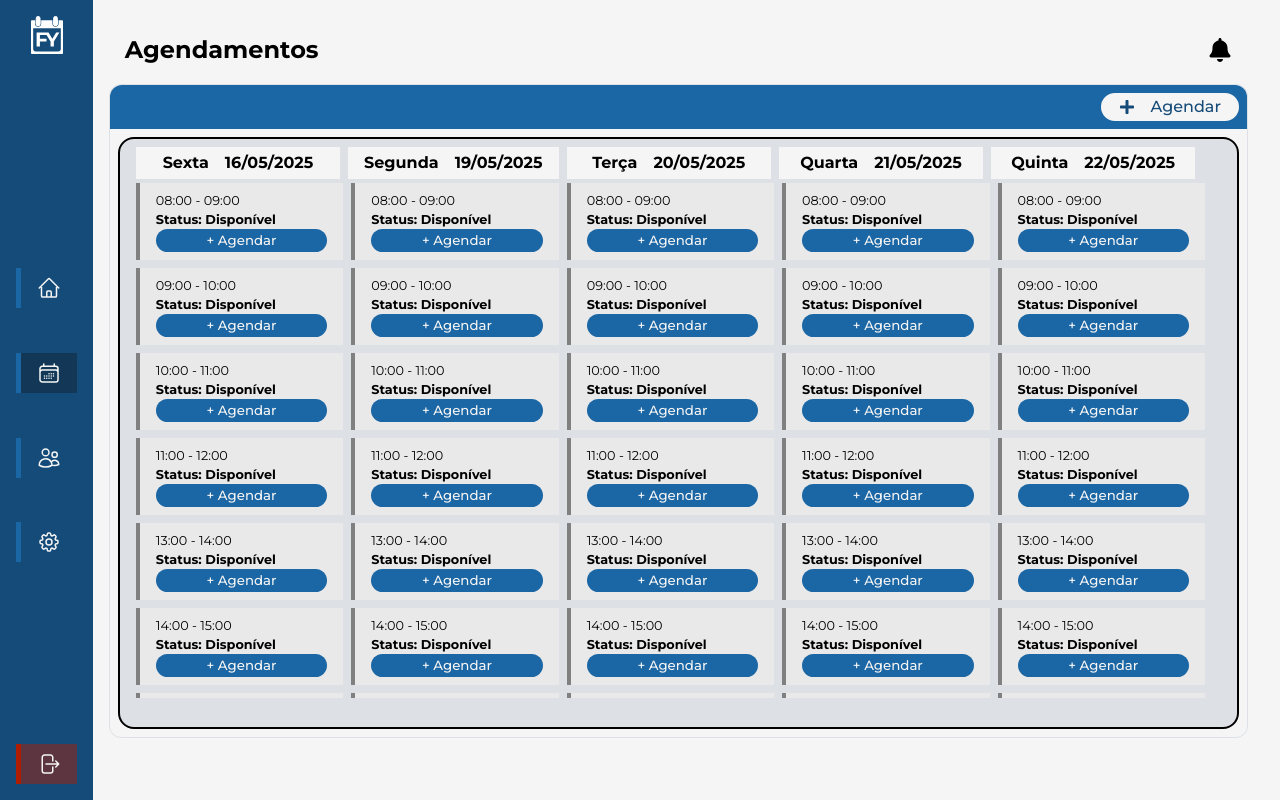
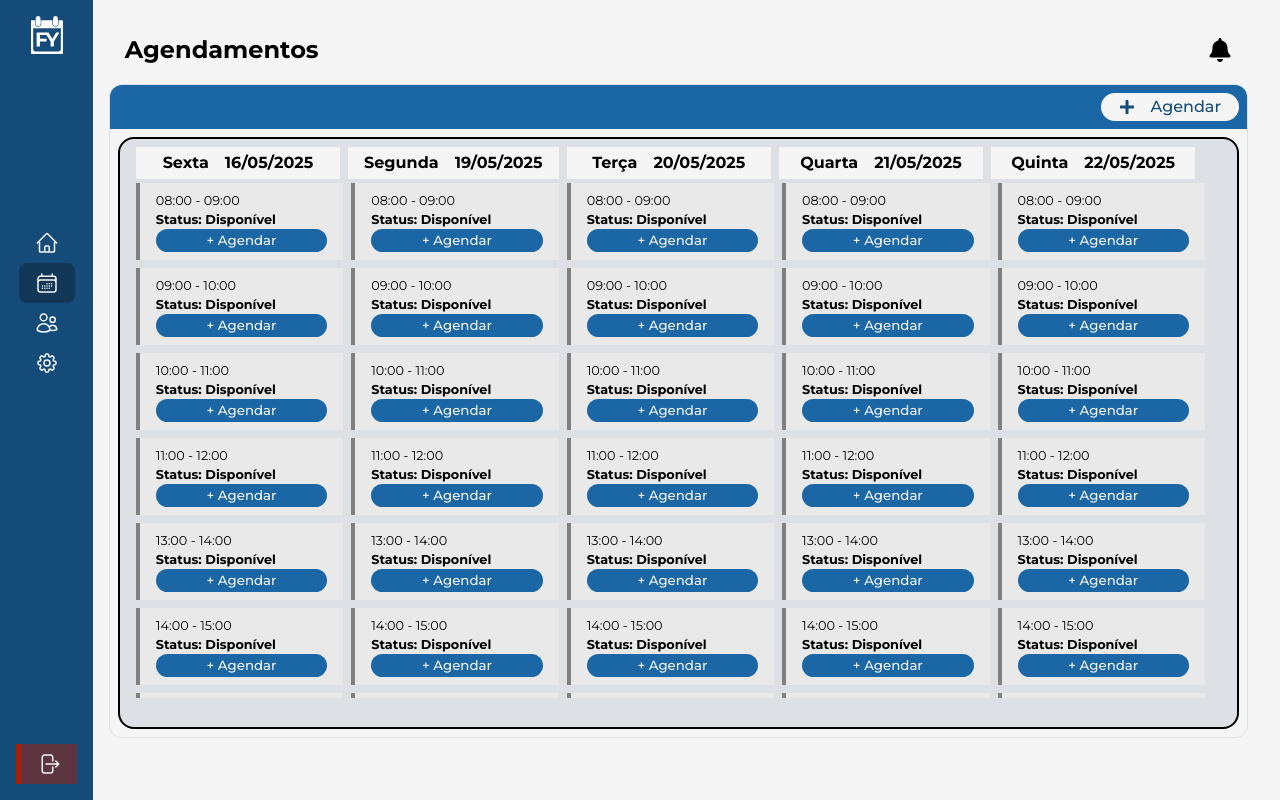
Before and after one commit to KauanPaschoal/web-projeto, a React (Vite) app: page /dashboard/agendamentos in a window 1280 px wide. Built offline with nearby package versions, Linux system fonts and the light colour scheme; no server answers.

Commit message:
att: inicio de atualizacao de estilo da dashboard

```diff
--- a/src/pages/dashboard/components/MenuLateral/menulateral.css
+++ b/src/pages/dashboard/components/MenuLateral/menulateral.css
@@ -7,16 +7,13 @@
     height: 100vh;
     background-color: var(--DarkBlueFy);
     position: fixed;
-    z-index: 0;
+    z-index: 1;
     transition: all 0.5s;
     padding: 1em;
     display: flex;
     flex-direction: column;
     justify-content: space-between;
     align-items: center;
-
-
-
 }
 
 .btns-menu{
@@ -24,7 +21,7 @@
     flex-direction: column;
     justify-content: center;
     align-items: center;
-    margin-top: 2em;
+    margin-top: -12em;
     height: 50%;
     justify-content: space-evenly;
 
--- a/src/pages/dashboard/psicologos/components/menuPsicologo/MenuPsicologo.css
+++ b/src/pages/dashboard/psicologos/components/menuPsicologo/MenuPsicologo.css
@@ -24,14 +24,14 @@
     flex-direction: column;
     justify-content: center;
     align-items: center;
-    margin-top: 2em;
+    margin-top: -12em;
     height: 50%;
-    justify-content: space-evenly;
 
     button{
         background-color: var(--BlueFy);
         border: none;
-        border-left: var(--LightBlueFy) 5px solid;
+        border-radius: 0.5em;
+        /* border-left: var(--LightBlueFy) 5px solid; */
         color: var(--WhiteFy);
         font-size: 1em;
         padding: 0.5em 1em;
```
